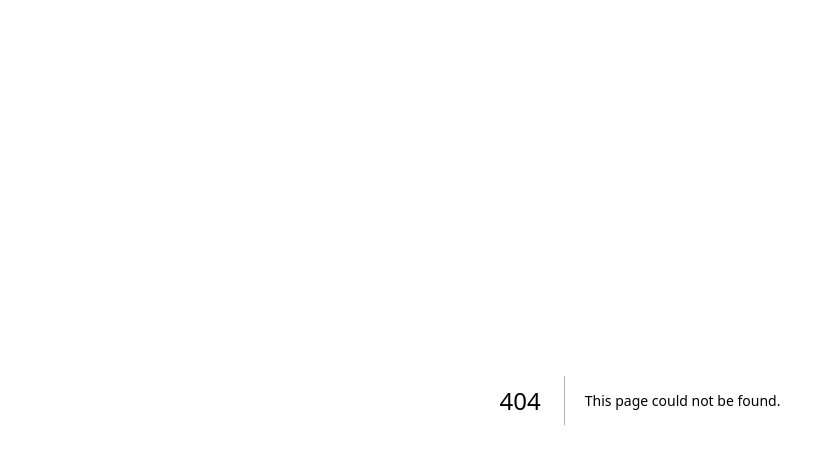
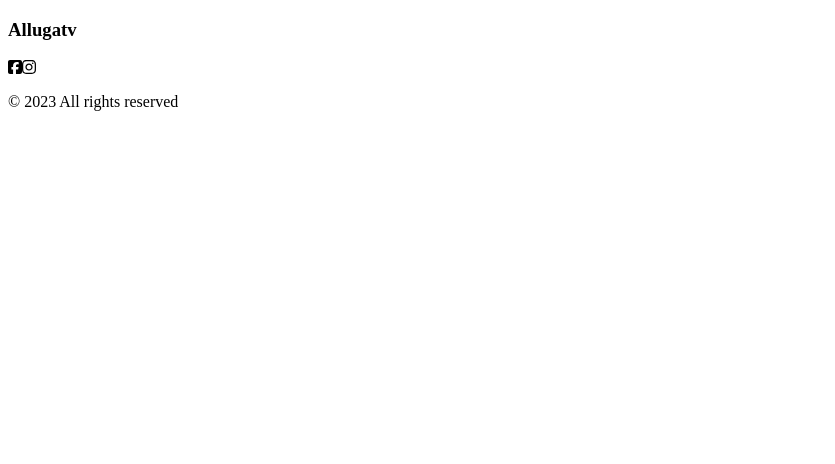
Before and after one commit to cleytonoliveira/allugatv-client, a Next.js app: page /components/Footer in a window 1280 px wide. Before the commit this address had no page. Shown: the top 464 px of the page, without its empty margins (0-835 px from the left). Built offline with nearby package versions, Linux system fonts and the light colour scheme.

Commit message:
feat: add Footer with logo and social medias

```diff
--- /dev/null
+++ b/pages/components/Footer.tsx
@@ -0,0 +1,18 @@
+import { FontAwesomeIcon } from "@fortawesome/react-fontawesome";
+import {
+  faSquareFacebook,
+  faInstagram,
+} from "@fortawesome/free-brands-svg-icons";
+
+export default function Footer() {
+  return (
+    <footer>
+      <h3>Allugatv</h3>
+      <div>
+        <FontAwesomeIcon icon={faSquareFacebook} />
+        <FontAwesomeIcon icon={faInstagram} />
+      </div>
+      <p>© 2023 All rights reserved</p>
+    </footer>
+  );
+}
--- a/pages/index.tsx
+++ b/pages/index.tsx
@@ -1,9 +1,11 @@
+import Footer from "./components/Footer";
 import NavBar from "./components/NavBar";
 
 export default function Home() {
   return (
     <>
       <NavBar />
+      <Footer />
     </>
   );
 }
```
